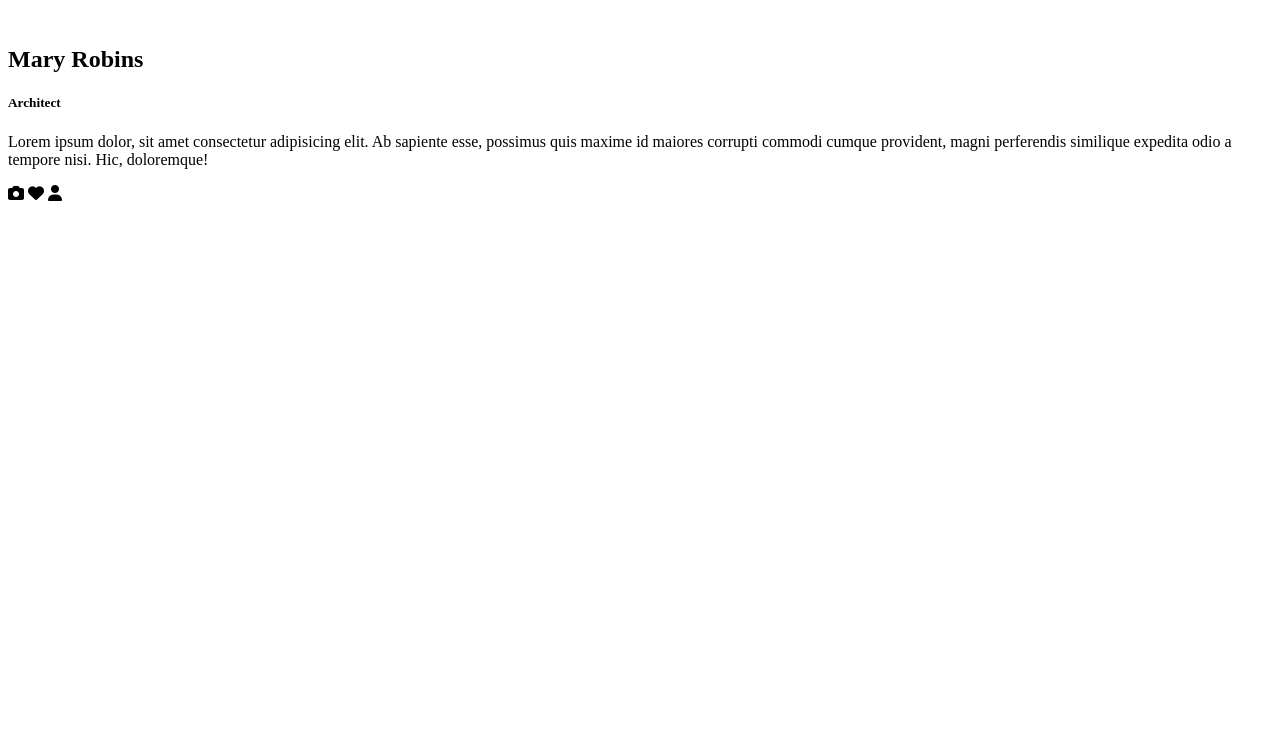
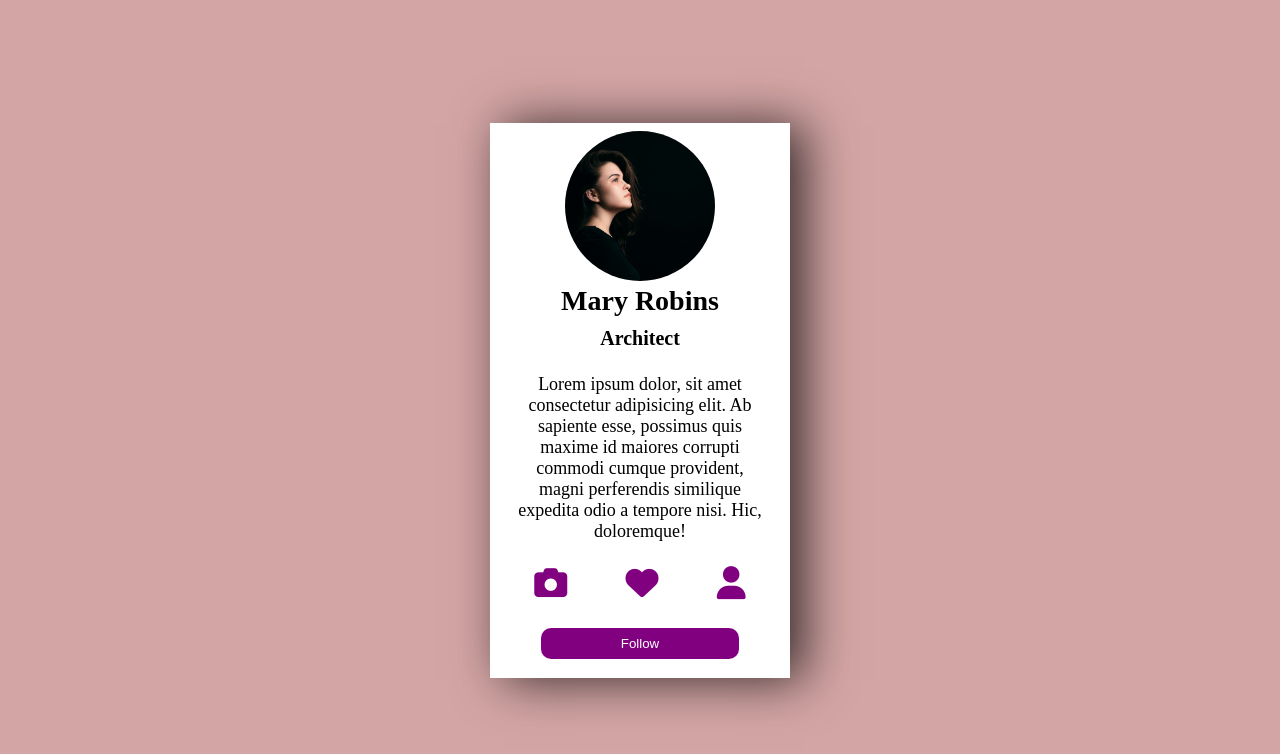
Before and after one commit to Expertix5/Git-User-Card, a plain HTML site: page index.html in a window 1280 px wide. Drawn offline with Linux system fonts and the light colour scheme.

Commit message:
create style

```diff
--- a/index.html
+++ b/index.html
@@ -9,23 +9,26 @@
     <link rel="stylesheet" href="https://cdnjs.cloudflare.com/ajax/libs/font-awesome/6.1.1/css/all.min.css"
         integrity="sha512-KfkfwYDsLkIlwQp6LFnl8zNdLGxu9YAA1QvwINks4PhcElQSvqcyVLLD9aMhXd13uQjoXtEKNosOWaZqXgel0g=="
         crossorigin="anonymous" referrerpolicy="no-referrer" />
+    <link rel="stylesheet" href="style.css">
 </head>
 
 <body>
     <div class="wrapper">
         <div class="user-card">
-            <img src="" alt="">
+            <img src="kirill-balobanov-2rIs8OH5ng0-unsplash.jpg" alt="">
             <h2>Mary Robins</h2>
             <h5>Architect</h5>
             <p>Lorem ipsum dolor, sit amet consectetur adipisicing elit. Ab sapiente esse, possimus quis maxime id
                 maiores corrupti commodi cumque provident, magni perferendis similique expedita odio a tempore nisi.
                 Hic, doloremque!</p>
+                <div class="social-icon">
+                    <i class="fa-solid fa-camera"></i>
+                    <i class="fa-solid fa-heart"></i>
+                    <i class="fa-solid fa-user"></i>
+                </div>
+                <button>Follow</button>
         </div>
-        <div class="social-icon">
-            <i class="fa-solid fa-camera"></i>
-            <i class="fa-solid fa-heart"></i>
-            <i class="fa-solid fa-user"></i>
-        </div>
+
     </div>
 </body>
 
--- /dev/null
+++ b/style.css
@@ -0,0 +1,55 @@
+*{margin: 0; padding: 0;box-sizing: border-box;}
+.wrapper{
+    width: 100%;
+    min-height: 100vh;
+    display: flex;
+    align-items: center;
+    justify-content: center;
+    background: rgb(212, 165, 165);
+}
+.user-card{
+    width: 300px;
+    height: 555px;
+   background: rgb(255, 255, 255);
+    text-align: center;
+    box-shadow: 14px 2px 47px 0px rgba(0,0,0,0.75);
+}
+.user-card img {
+    width: 150px;
+    height: 150px;
+    border-radius: 50%;
+    object-fit: cover;
+    object-position: top;
+    margin-top: 8px;
+}
+.social-icon{
+
+    font-size: 33px;
+}
+.user-card h2{
+    font-size: 28px;
+}
+.user-card h5{
+    font-size: 20px;
+    margin-top: 10px;
+}
+.user-card p{
+    font-size: 18px;
+  padding: 8%;
+
+}
+.social-icon i{
+   margin: 0 25px;
+   cursor: pointer;
+   color: purple;
+}
+.user-card button{
+    padding: 8px 80px;
+    background-color: purple;
+    color: white;
+    overflow: hidden;
+    border: none;
+    border-radius: 10px;
+    margin-top: 25px;
+    cursor: pointer;
+}
```
Also changed, not shown: kirill-balobanov-2rIs8OH5ng0-unsplash.jpg (added).
